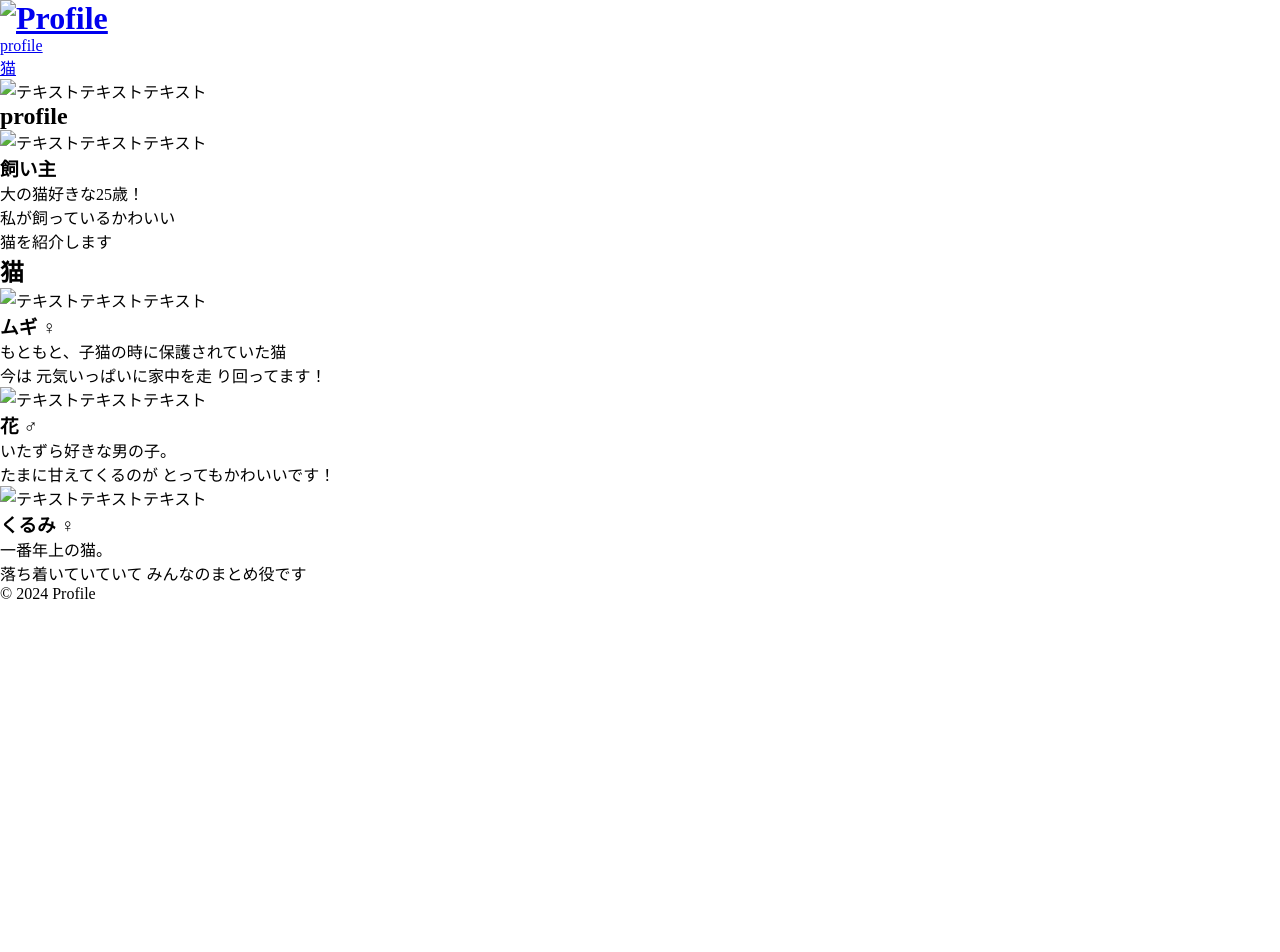
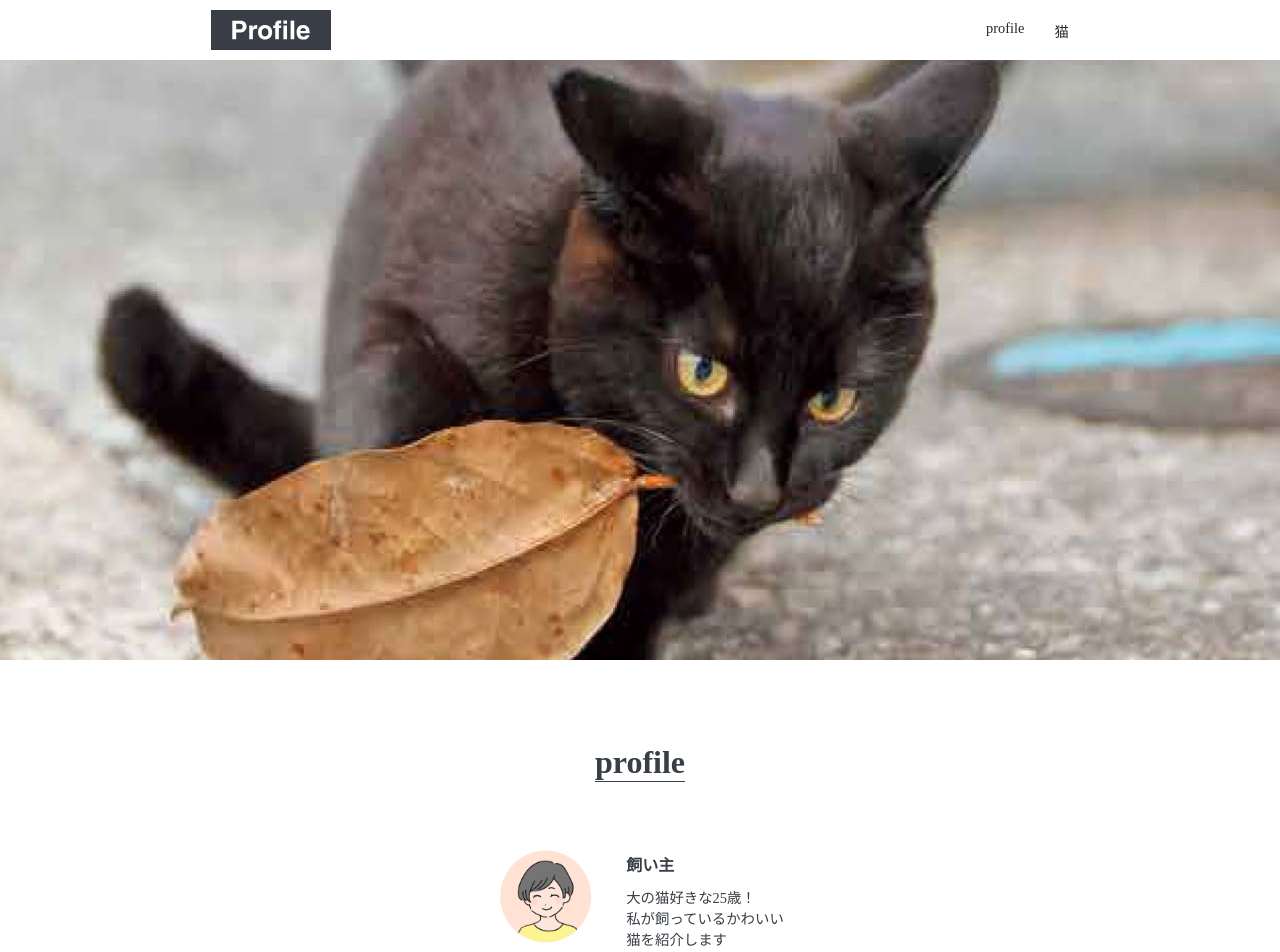
Before and after one commit to teisyutu/teisyutu.github.io, a plain HTML site: page index.html in a window 1280 px wide. Shown: the top 952 px of the page. Before the commit the page ends 800 px from the top, so only its background shows below. Drawn offline with Linux system fonts and the light colour scheme; some packages are replaced by stand-ins of ours; files whose address does not match are found by name.

Commit message:
style.css

```diff
--- a/style.css
+++ b/style.css
@@ -1,79 +1,151 @@
-<!DOCTYPE html>
-<html lang="ja">
-  <head>
-    <meta charset="utf-8">
-    <title>Profile</title>
-    <meta name="description" content="テキストテキストテキストテキストテキストテキストテキストテキスト">
-    <meta name="viewport" content="width=device-width, initial-scale=1">
-    <link rel="icon" href="img/favicon.ico">
-    <link rel="stylesheet" href="https://unpkg.com/ress/dist/ress.min.css">
-    <link rel="stylesheet" href="style.css">
-  </head>
+@charset "UTF-8";
 
-  <body>
-    <header id="header" class="wrapper">
-      <h1 class="site-title"><a href="index.html"><img src="img/logo.svg" alt="Profile"></a></h1>
-      <nav>
-        <ul>
-          <li><a href="#about">profile</a></li>
-          <li><a href="#bicycle">猫</a></li>
-        </ul>
-      </nav>
-    </header>
+html {
+  font-size: 100%;
+}
+body {
+  color: #383e45;
+  font-size: 0.9rem;
+}
+a {
+  text-decoration: none;
+}
+img {
+  max-width: 100%;
+}
+li {
+  list-style: none;
+}
+.site-title {
+  width: 120px;
+  line-height: 1px;
+  padding: 10px 0;
+}
+.site-title a {
+  display: block;
+}
+.section-title {
+  display: inline-block;
+  font-size: 2rem;
+  text-align: center;
+  margin-bottom: 60px;
+  border-bottom: solid 1px #383e45;
+}
+.content-title {
+  font-size: 1rem;
+  margin: 10px 0;
+}
+.wrapper {
+  max-width: 960px;
+  margin: 0 auto 100px auto;
+  padding: 0 4%;
+  text-align: center;
+}
 
-    <main>
-      <div id="mainvisual">
-        <img src="img/neko.jpg" alt="テキストテキストテキスト">
-      </div>
+/*-------------------------------------------
+ヘッダー
+-------------------------------------------*/
+#header {
+  display: flex;
+  justify-content: space-between;
+  align-items: center;
+  margin: 0 auto;
+}
+#header ul {
+  display: flex;
+  padding: 10px 0;
+}
+#header li {
+  margin-left: 30px;
+}
+#header li a {
+  color: #24292e;
+}
+#header li a:hover {
+  opacity: 0.7;
+}
 
+/*-------------------------------------------
+Mainvisual
+-------------------------------------------*/
+#mainvisual {
+  margin-bottom: 80px;
+}
+#mainvisual img {
+  width: 100%;
+  max-width: 1920px;
+  height: 600px;
+  object-fit: cover;
+}
 
-      <section id="about" class="wrapper">
-        <h2 class="section-title">profile</h2>
-        <div class="content">
-          <img src="img/about.jpg" alt="テキストテキストテキスト">
-          <div class="text">
-            <h3 class="content-title">飼い主</h3>
-            <p>
-              大の猫好きな25歳！<br>
-              私が飼っているかわいい<br>
-              猫を紹介します
-            </p>
-          </div>
-        </div>
-      </section>
+/*-------------------------------------------
+About
+-------------------------------------------*/
+#about .content {
+  display: flex;
+  justify-content: center;
+  align-items: center;
+}
+#about img {
+  width: 100px;
+  height: 100px;
+  border-radius: 50%;
+  margin-right: 30px;
+}
+#about .text {
+  text-align: left;
+}
 
-      <section id="bicycle" class="wrapper">
-        <h2 class="section-title">猫</h2>
-        <ul>
-          <li>
-            <img src="img/mugi.jpg" alt="テキストテキストテキスト">
-            <h3 class="content-title">ムギ ♀</h3>
-            <p>もともと、子猫の時に保護されていた猫</p>今は
-              元気いっぱいに家中を走
-              り回ってます！</p>
-          </li>
-          <li>
-            <img src="img/hana.jpg" alt="テキストテキストテキスト">
-            <h3 class="content-title">花 ♂</h3>
-            <p>いたずら好きな男の子。</p>
-              たまに甘えてくるのが
-              とってもかわいいです！</p>
-          </li>
-          <li>
-            <img src="img/kurumi.jpg" alt="テキストテキストテキスト">
-            <h3 class="content-title">くるみ ♀</h3>
-            <p>一番年上の猫。</p>
-              落ち着いていていて
-              みんなのまとめ役です</p>
-          </li>
-        </ul>
-      </section>
-    </main>
+/*-------------------------------------------
+Bicycle
+-------------------------------------------*/
+#bicycle ul {
+  display: flex;
+  justify-content: space-between;
+}
+#bicycle li {
+  width: 32%;
+}
 
-    <footer id="footer">
-      <p>&copy; 2024 Profile</p>
-    </footer>
+/*-------------------------------------------
+footer
+-------------------------------------------*/
+#footer {
+  font-size: 0.5rem;
+  padding: 10px 0;
+  text-align: center;
+}
 
-  </body>
+/*-------------------------------------------
+SP
+-------------------------------------------*/
+@media screen and (max-width: 600px) {
 
-</html>
+  /*-------------------------------------------
+  Mainvisual
+  -------------------------------------------*/
+  #mainvisual img {
+    height: calc(100vh - 60px);
+  }
+
+  /*-------------------------------------------
+  About
+  -------------------------------------------*/
+  #about .content {
+    flex-direction: column;
+  }
+  #about img {
+    margin-right: 0;
+  }
+
+  /*-------------------------------------------
+  Bicycle
+  -------------------------------------------*/
+  #bicycle ul {
+    flex-direction: column;
+  }
+  #bicycle li {
+    width: 100%;
+    margin-bottom: 30px;
+  }
+}
```
